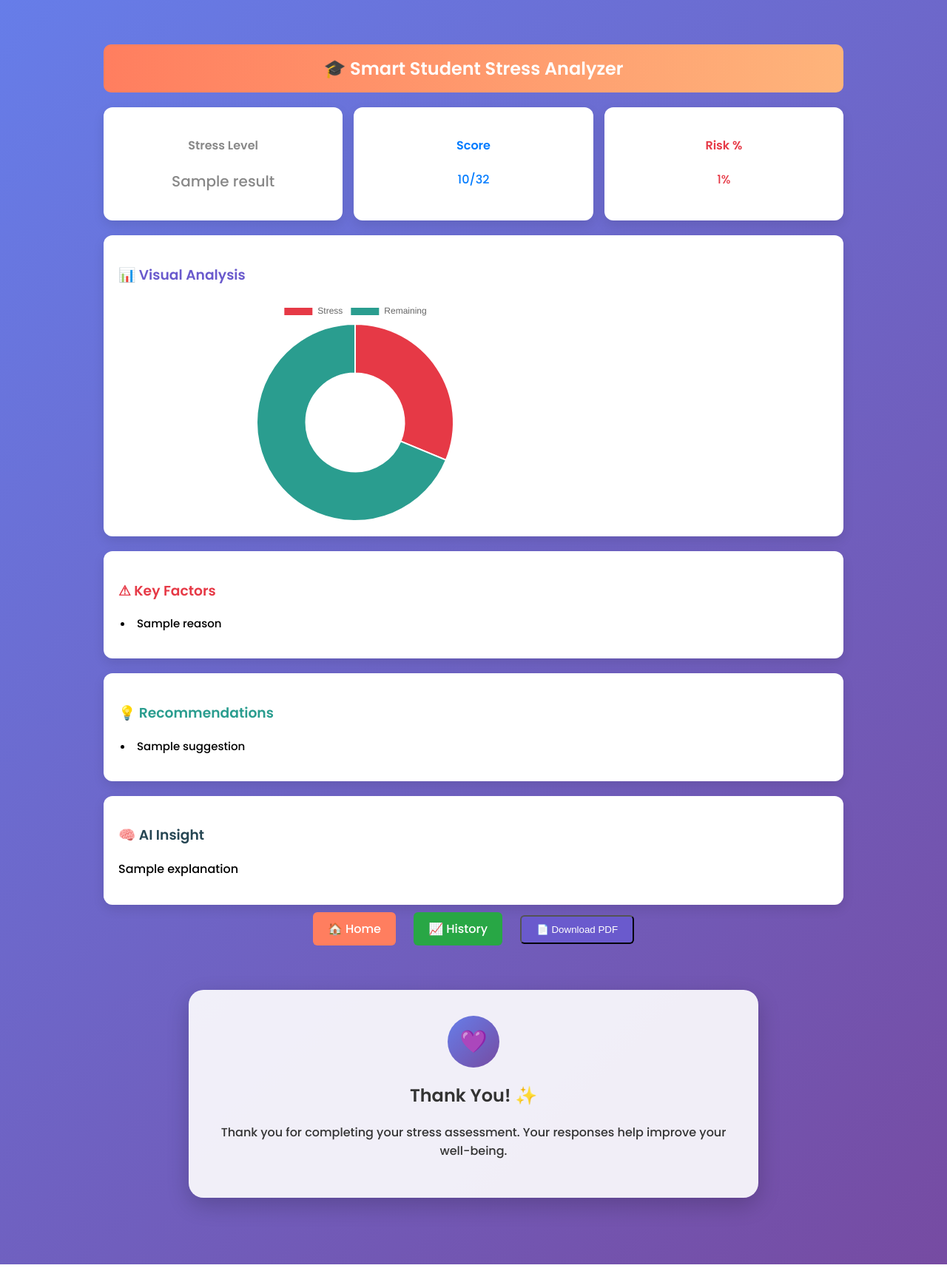
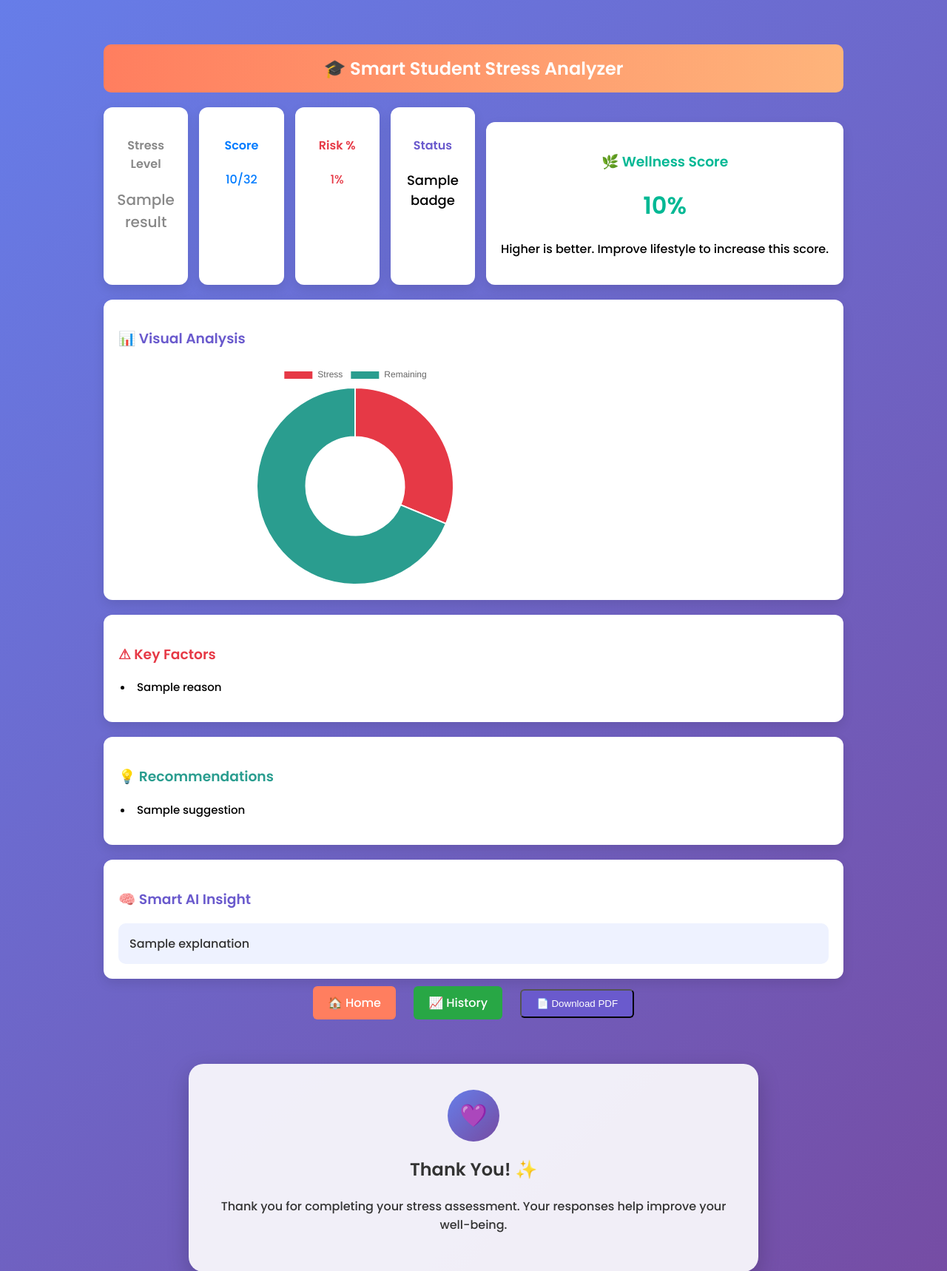
Before and after one commit to CharmilaSambana/student-stress-analyzer, a Python web app: template templates/result.html in a window 1280 px wide. Shown: the part 57-1775 px from the top of the page at 74% size. Run offline with Jinja, Linux system fonts and the light colour scheme; the template is opened without the code that fills it: most values are stand-ins (such as "Sample title", 1, 10 or a date in 2020); a map, chart or similar area stays blank; some libraries are stand-ins or nearby versions.

Commit message:
Update result.html

```diff
--- a/templates/result.html
+++ b/templates/result.html
@@ -189,6 +189,18 @@
             </p>
         </div>
 
+        <div class="card">
+            <h4 style="color:#6a5acd;">Status</h4>
+            <p style="font-size:18px;">
+                {{ badge }}
+            </p>
+        </div>
+
+        <div class="section" style="text-align:center;">
+            <h3 style="color:#00b894;">🌿 Wellness Score</h3>
+            <h1 style="color:#00b894;">{{ improvement | round(1) }}%</h1>
+            <p>Higher is better. Improve lifestyle to increase this score.</p>
+        </div>
     </div>
 
     <div class="section">
@@ -225,9 +237,23 @@
         </ul>
     </div>
 
+    {% if score > 20 %}
+    <div class="section" style="background:#ffe5e5; border-left:5px solid red;">
+        <h3 style="color:red;">⚠ Alert</h3>
+        <p>High stress detected! Please take immediate action.</p>
+    </div>
+    {% endif %}
+
     <div class="section">
-        <h3 style="color:#264653;">🧠 AI Insight</h3>
-        <p>{{ explanation }}</p>
+        <h3 style="color:#6a5acd;">🧠 Smart AI Insight</h3>
+        <div style="
+            background: #eef2ff;
+            padding:15px;
+            border-radius:10px;
+            color:#333;
+         ">
+            {{ explanation }}
+</div>
     </div>
 
     <div style="text-align:center;">
```
